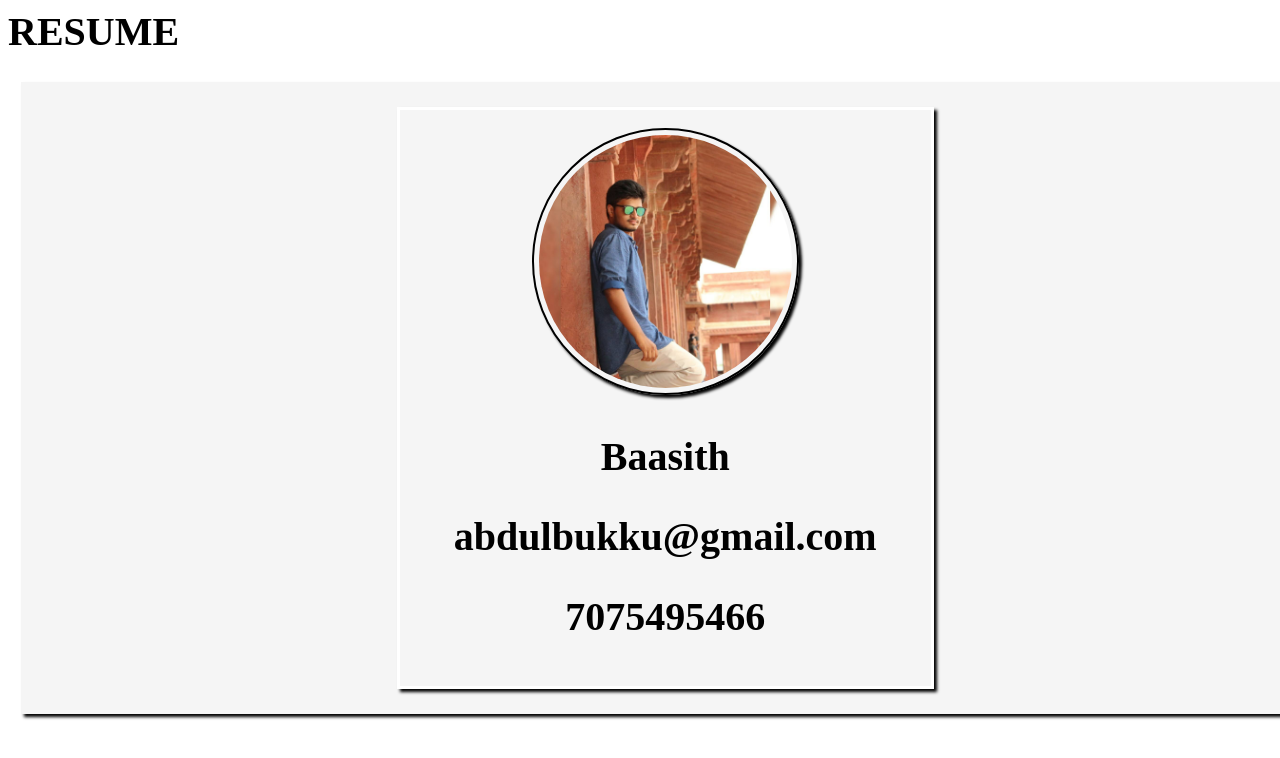
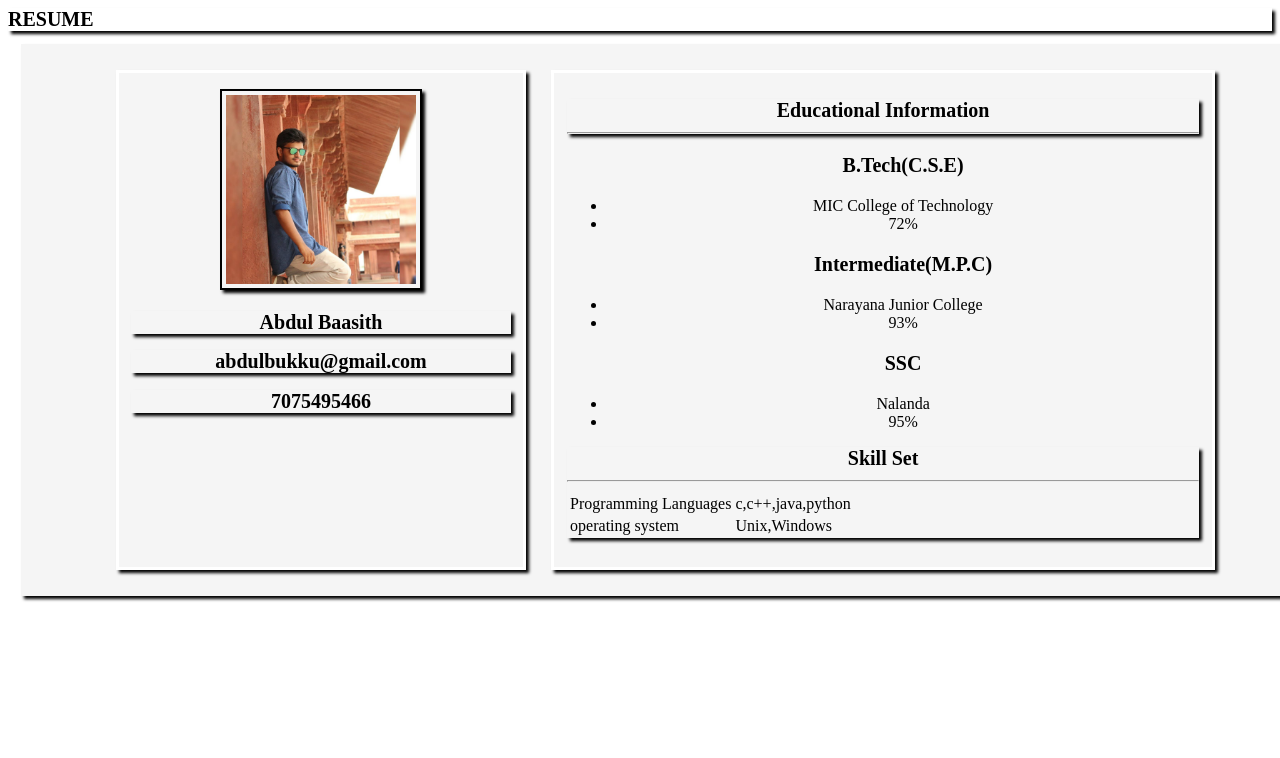
Before and after one commit to baasith99/Resume, a plain HTML site: page index.html in a window 1280 px wide. Shown: the top 758 px of the page. Drawn offline with Linux system fonts and the light colour scheme.

Commit message:
Fourth Update

```diff
--- a/data.json
+++ b/data.json
@@ -1,26 +1,41 @@
 {
 	"details":{
-		"name":"Baasith",
+		"name":"Abdul Baasith",
 		"image":"image.jpg",
 		"phone":"7075495466",
 		"email":"abdulbukku@gmail.com"
 
 	},
-	"education":[
+	"education": [
 		{
 
-			"course":"B.Tech",
+			"course":"B.Tech(C.S.E)",
 			"college":"MIC College of Technology",
-			"percentage":"89%"
+			"percentage":"72%"
 		},
 		{
-			"course":"Intermediate",
+			"course":"Intermediate(M.P.C)",
 			"college":"Narayana Junior College",
-			"percentage":"98%"
+			"percentage":"93%"
 		},
 		{
-			"SSC":"Nalanda",
-			"Grade":"A++"
+			"course":"SSC",
+			"college":"Nalanda",
+			"percentage":"95%"
 		}
-				]
+		],
+	"skills" :[
+		{
+			"title":"Programming Languages",
+			"output":[
+				"c","c++","java","python"
+			]
+		},
+		{
+			"title":"operating system",
+			"output":[
+				"Unix","Windows"
+			]
+		}
+	]
 }
--- a/main.js
+++ b/main.js
@@ -13,6 +13,8 @@ loadjson("data.json",function(text){
 	let data=JSON.parse(text);
 	console.log(data);
 	basic(data.details);
+	edu(data.education);
+	skill(data.skills);
 })
 
 var main=document.querySelector(".main");
@@ -33,3 +35,42 @@ var phone=document.createElement("h2");
 phone.textContent=basicdetails.phone;
 left.appendChild(phone);
 }
+var main=document.querySelector(".main");
+var right=document.createElement("div");
+right.classList.add("right");
+main.appendChild(right);
+function edu(education){
+	var h1=document.createElement("h1");
+	h1.textContent="Educational Information";
+	h1.appendChild(document.createElement("HR"));
+	right.appendChild(h1);
+	var un=document.createElement("ul");
+	right.appendChild(un);
+	for(var i = 0;i < education.length;i++){
+		var l=document.createElement("h3");
+		var l1=document.createElement("li");
+		var l2=document.createElement("li");
+		l.textContent=education[i].course;
+		l1.textContent=education[i].college;
+		l2.textContent=education[i].percentage;
+		un.appendChild(l);
+		un.appendChild(l1);
+		un.appendChild(l2);
+	}
+}
+function skill(skilldata) {
+	var s=document.createElement("div");
+	s.classList.add("sset");
+	right.appendChild(s);
+	var head=document.createElement("h2");
+	head.textContent="Skill Set";
+	head.appendChild(document.createElement("HR"));
+	s.appendChild(head);
+	var t=document.createElement("table");
+	var tabledata="";
+	for(var i = 0;i < skilldata.length;i++) {
+		tabledata+="<tr><td>"+skilldata[i].title+"</td><td>"+skilldata[i].output+"</td></tr>";
+		t.innerHTML=tabledata;
+	}
+	head.appendChild(t);
+}
--- a/style.css
+++ b/style.css
@@ -11,7 +11,7 @@
 
 }
 .left{
-	width: 40%;
+	width: 30%;
 	border: 3px solid White;
 	background-color: WhiteSmoke;
 	justify-content: center;
@@ -21,7 +21,7 @@
 	padding: 1%;
 }
 .right{
-	width: 30%;
+	width: 50%;
 	border: 3px solid White;
 	background-color: WhiteSmoke;
 	box-shadow: 3px 3px 3px Black;
@@ -34,18 +34,17 @@ img{
 	box-shadow: 3px 3px 3px Black;
 	margin: 1%;
 	padding: 1%;
-    border-radius: 50%;
+	border-style: double;
 }
 h1,
 h2
 {
-	font-size: 40px;
+	font-size: 20px;
+	box-shadow: 3px 3px 3px Black;
 }
 h3
 {
-	 font-size: 30px;
-	 box-shadow: 3px 3px 3px Black;
-	 text-decoration: line;
+	 font-size: 20px;
 }
 @media only screen and (min-width: 320px) and (max-width: 550px) {
 .main{
```
